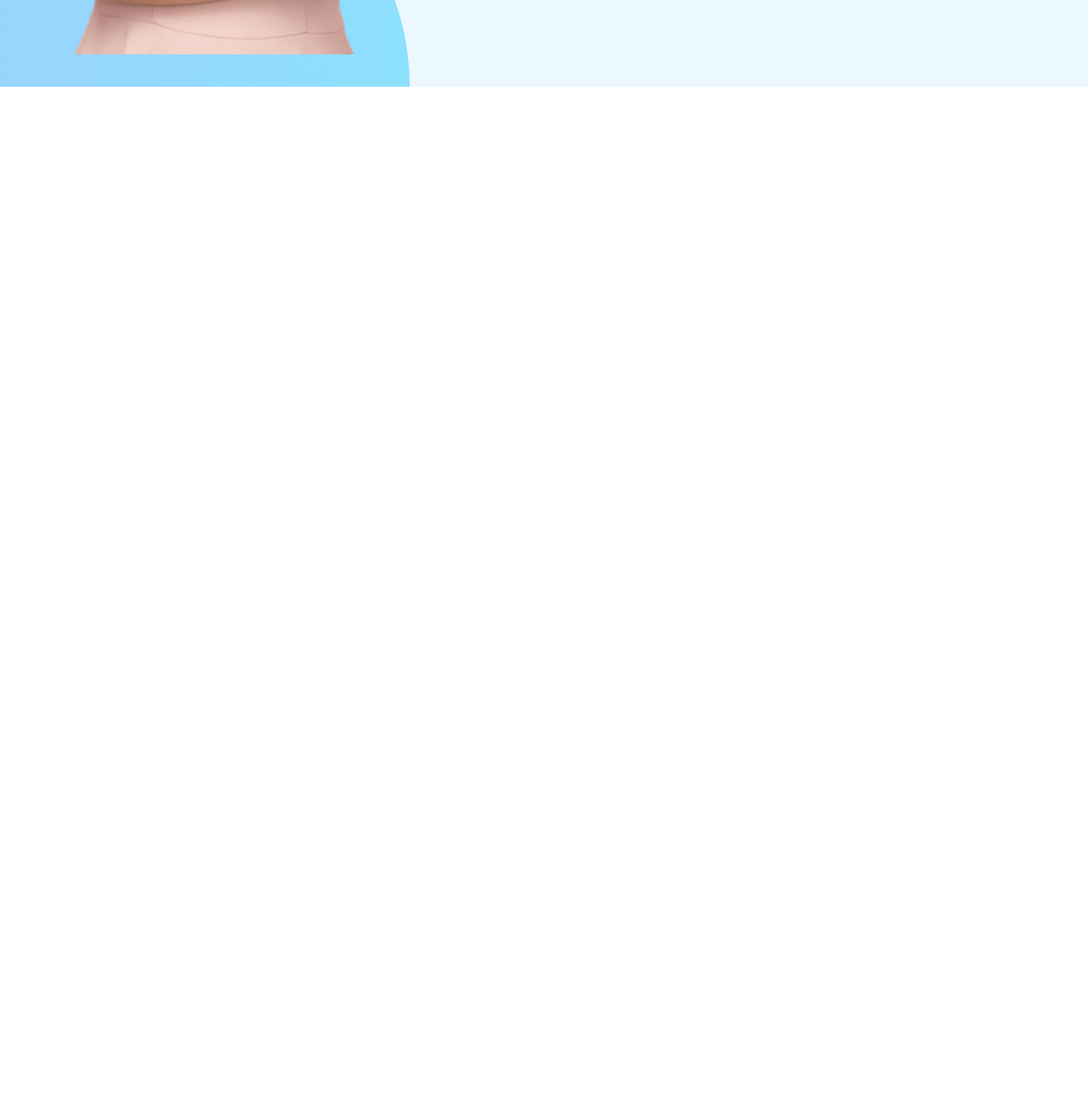
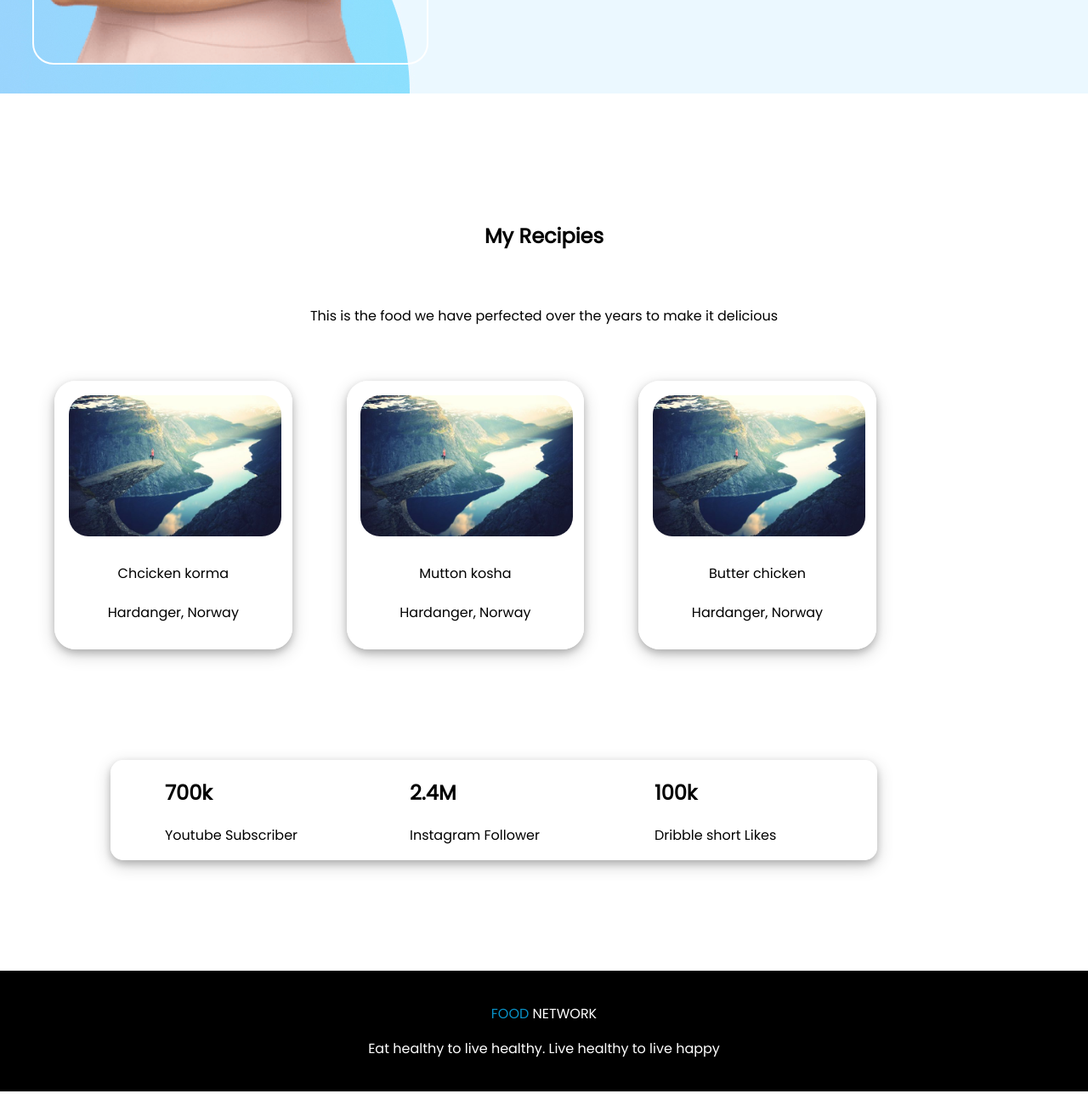
Before and after one commit to ABHIJITKP129/webdev_Assingment1, a plain HTML site: page index.html in a window 1280 px wide. Shown: the part 1342-2642 px from the top of the page at 85% size. Before the commit the page ends 1544 px from the top, so only its background shows below. Drawn offline with Linux system fonts and the light colour scheme.

Commit message:
Coding done all minus image and some description

```diff
--- a/index.html
+++ b/index.html
@@ -40,6 +40,63 @@
         </div>
     </section>
 
+
+    <h2 class = "center_property">My Recipies</h2>
+
+    <p class = "center_property">This is the food we have perfected over the years to make it delicious</p>
+    <section>
+
+        <div class="polaroid">
+          <img src="rock600x400.jpg" alt="Norway" style="width:100%">
+          <div class="container">
+             <h4>Chcicken korma</h4>
+            <p>Hardanger, Norway</p>
+          </div>
+        </div>
+
+        <div class="polaroid">
+          <img src="rock600x400.jpg" alt="Norway" style="width:100%">
+          <div class="container">
+            <h4>Mutton kosha</h4>
+            <p>Hardanger, Norway</p>
+          </div>
+        </div>
+
+        <div class="polaroid">
+          <img src="rock600x400.jpg" alt="Norway" style="width:100%">
+          <div class="container">
+            <h4>Butter chicken</h4>
+            <p>Hardanger, Norway</p>
+          </div>
+        </div>
+
+        </section>
+
+        <section class = "social_media_info">
+        <div class="social_media_class"">
+         <div class = "one_third_width">
+            <h2>700k</h2>
+            <p>Youtube Subscriber</p>
+        </div>
+
+        <div class = "one_third_width">
+            <h2>2.4M</h2>
+            <p>Instagram Follower</p>
+        </div>
+
+        <div class = "one_third_width">
+            <h2>100k</h2>
+            <p>Dribble short Likes</p>
+        </div>
+        </div>
+
+        </section>
+
+        <footer>
+          <p id="Footer_tagline"><span>FOOD</span> NETWORK</p>
+          <p id="quote">Eat healthy to live healthy. Live healthy to live happy</p>
+        </footer>
+
 </body>
 
 </html>
--- a/style.css
+++ b/style.css
@@ -10,7 +10,7 @@ h4{
     font-weight: 500;
 }
 
-.h1Span{
+Span{
     color:rgb(8, 145, 199)
 
 }
@@ -34,7 +34,7 @@ section{
     background-position: right bottom, left top;
     background-attachment: local;
     padding : 1% ;
-    margin-bottom =150px;
+    margin-bottom : 150px;
 }
 
 .order_food_button{
@@ -45,3 +45,79 @@ section{
     border-radius: 15px;
     color: whitesmoke;
 }
+
+
+/*Adding things from the test file */
+
+div.polaroid {
+    width: 250px;
+    box-shadow: 0 4px 8px 0 rgba(0, 0, 0, 0.2), 0 6px 20px 0 rgba(0, 0, 0, 0.19);
+    text-align: center;
+
+    border: 2px solid white ;
+    border-radius: 25px;
+
+    margin-left : 5% ;
+    padding : 1% ;
+  }
+
+  img{
+    border: 2px solid white ;
+    border-radius: 25px;
+  }
+
+  /*div.container {
+    padding: 10px;
+  }*/
+
+  /*section{
+   display : flex ;
+   margin-bottom : 100px ;
+  }*/
+
+  .center_property{
+        text-align: center;
+        margin-bottom: 5%;
+  }
+  footer{
+  background-color: black;
+  }
+
+  #Footer_tagline{
+      color : white;
+      text-align: center;
+      padding-top : 3% ;
+  }
+
+  #quote{
+      color : white;
+      text-align: center;
+      padding-bottom : 3%
+  }
+  /*span{
+      color: Blue;
+  }*/
+
+  .social_media_info{
+    display : flex;
+    border: 2px solid white ;
+    border-radius: 15px;
+    margin: 10%;
+
+  }
+
+  .one_third_width{
+
+      width:25%;
+      float: left;
+      margin-left: 5%;
+      padding-left: 2%;
+  }
+
+  div.social_media_class {
+    width: 900px;
+    box-shadow: 0 4px 8px 0 rgba(0, 0, 0, 0.2), 0 6px 20px 0 rgba(0, 0, 0, 0.19);
+
+    border: 1px solid white ;
+    border-radius: 15px;
+  }
```
Also changed, not shown: rock600x400.jpg (added), 1 other file.
